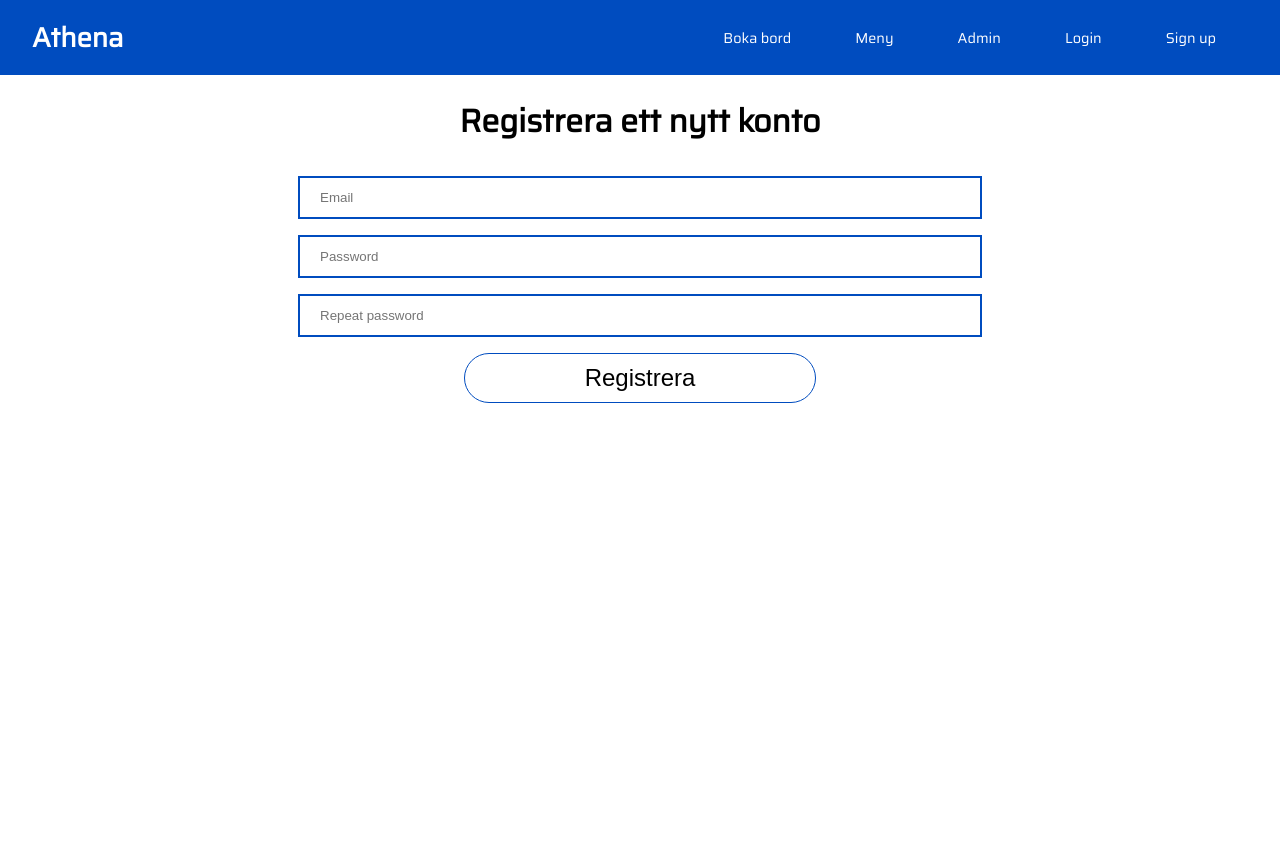
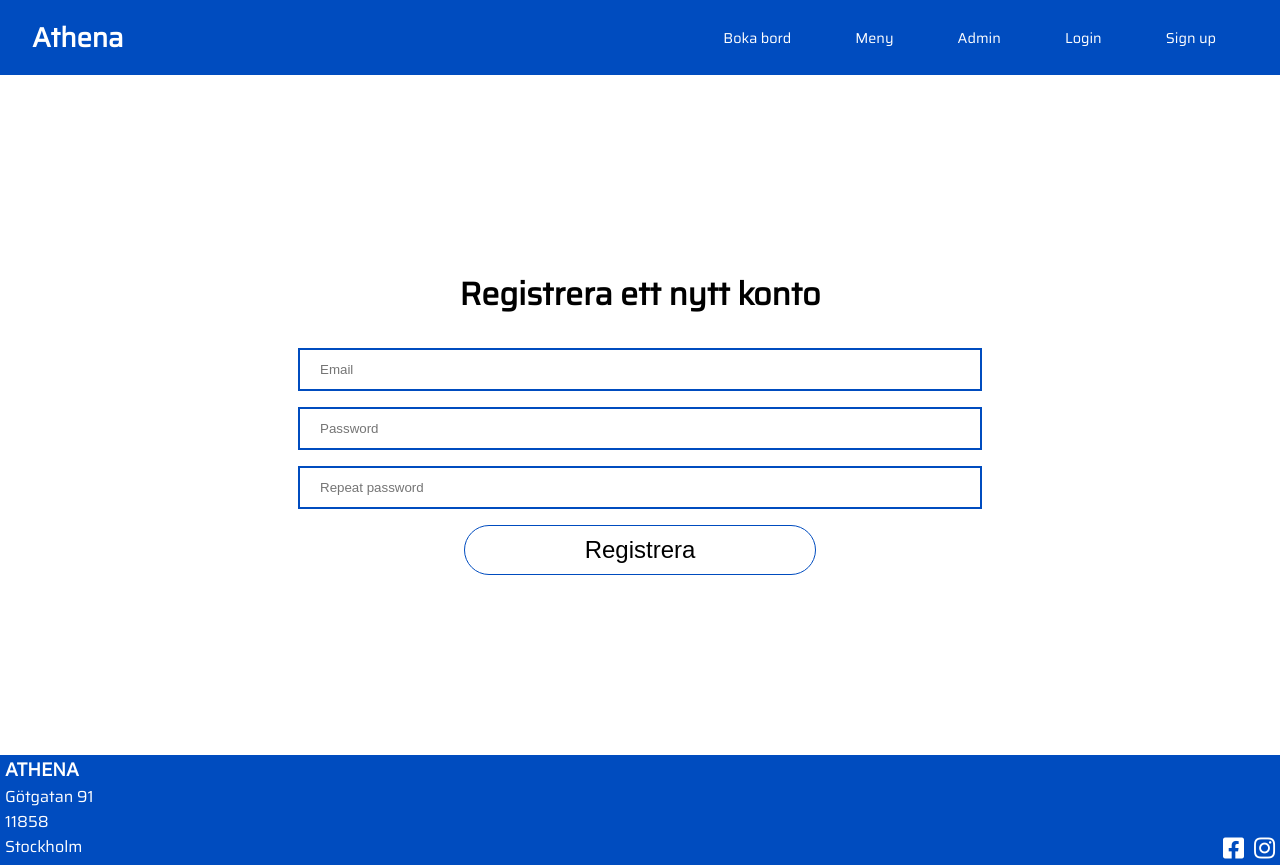
Before and after one commit to iidalindh/Restaurant, a React (Create React App) app in the folder Client/: page /register in a window 1280 px wide. Before the commit the page ends 800 px from the top, so only its background shows below. Built offline with nearby package versions, Linux system fonts and the light colour scheme; no server answers.

Commit message:
added footer in other components and minor styling

```diff
--- a/Client/src/components/Menu.tsx
+++ b/Client/src/components/Menu.tsx
@@ -1,4 +1,5 @@
 import React from 'react'
+import { Footer } from './footer/Footer'
 import { Navbar } from './navbar/Navbar'
 
 export const Menu = () => {
@@ -6,6 +7,7 @@ export const Menu = () => {
         <>
             <Navbar />
            <p>Menu</p>
+           <Footer/>
         </>
     )
 }
--- a/Client/src/components/footer/Footer.tsx
+++ b/Client/src/components/footer/Footer.tsx
@@ -21,7 +21,7 @@ export const Footer = () => {
 const FooterContainer = styled.div`
 
     width: 100%;
-    height: 120px;
+    height: 110px;
     display: flex;
     background: ${colorScheme.main};
     align-self: flex-end;
--- a/Client/src/components/login/Login.tsx
+++ b/Client/src/components/login/Login.tsx
@@ -4,6 +4,7 @@ import type { FormEvent } from "react";
 import { Navbar } from "../navbar/Navbar";
 import styled from "styled-components";
 import { Input, Button, Form, AuthContainer } from "../../styles";
+import { Footer } from "../footer/Footer";
 
 export const Login = () => {
   const [email, setEmail] = useState("");
@@ -49,6 +50,7 @@ export const Login = () => {
           <Button type="submit">Logga in</Button>
         </Form>
       </AuthContainer>
+      <Footer />
     </>
   );
 };
--- a/Client/src/components/register/Register.tsx
+++ b/Client/src/components/register/Register.tsx
@@ -4,6 +4,7 @@ import type { FormEvent } from "react";
 import { Navbar } from "../navbar/Navbar";
 import { Button, Input, Form, AuthContainer } from "../../styles";
 import styled from "styled-components";
+import { Footer } from "../footer/Footer";
 
 export const Register = () => {
   const [email, setEmail] = useState("");
@@ -62,6 +63,7 @@ export const Register = () => {
           <Button type="submit">Registrera</Button>
         </Form>
       </AuthContainer>
+      <Footer/>
     </>
   );
 };
--- a/Client/src/styles.ts
+++ b/Client/src/styles.ts
@@ -40,7 +40,7 @@ font-size: 1.5em;
 `;
 
 export const AuthContainer = styled.div`
-  height: 100%;
+  height: 85vh;
   width: 100%;
   display: flex;
   flex-direction: column;
```
